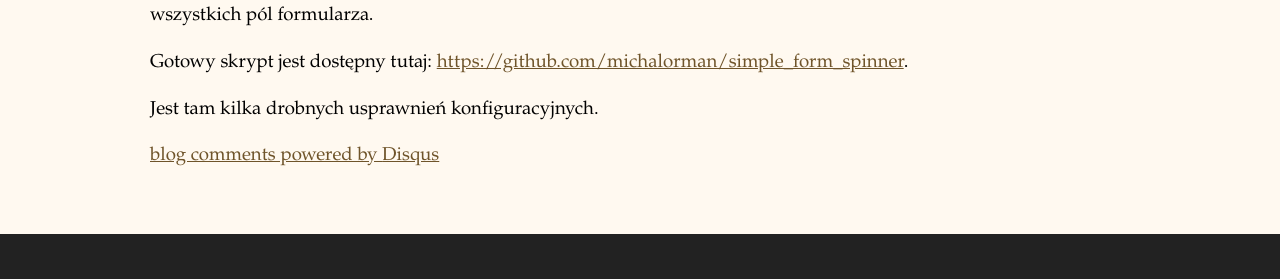
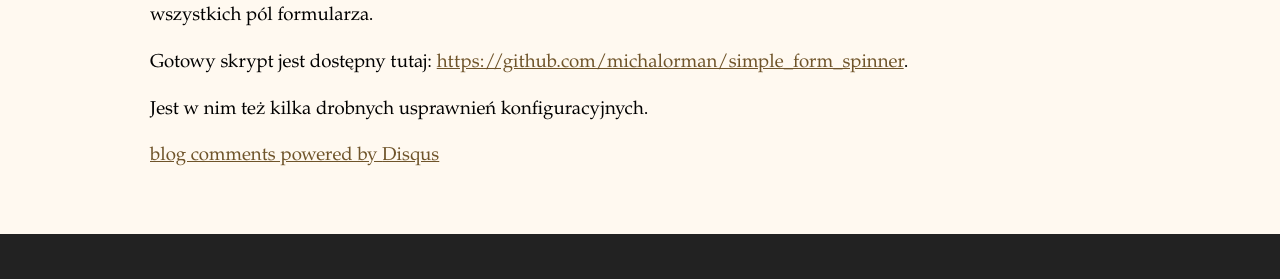
Before and after one commit to michalorman/michalorman-blog-old, a Jekyll site: the page built from blog/ruby/_posts/2011-05-30-spinner-z-simple-form.markdown, in a window 1280 px wide and 900 px high, scrolled down 1386 px. Shown: the part 160-439 px from the top of the window. Built offline with Jekyll 4.4.1, drawn with Linux system fonts in a browser that asks for light colours; Markdown is read by kramdown in place of the engine named in the settings; comment, search, counter and statistics services are not loaded.

Commit message:
Fixed typos.

```diff
--- a/blog/ruby/_posts/2011-05-30-spinner-z-simple-form.markdown
+++ b/blog/ruby/_posts/2011-05-30-spinner-z-simple-form.markdown
@@ -78,4 +78,4 @@ formularza.
 Gotowy skrypt jest dostępny tutaj:
 [https://github.com/michalorman/simple_form_spinner](https://github.com/michalorman/simple_form_spinner).
 
-Jest tam kilka drobnych usprawnień konfiguracyjnych.
+Jest w nim też kilka drobnych usprawnień konfiguracyjnych.
```
